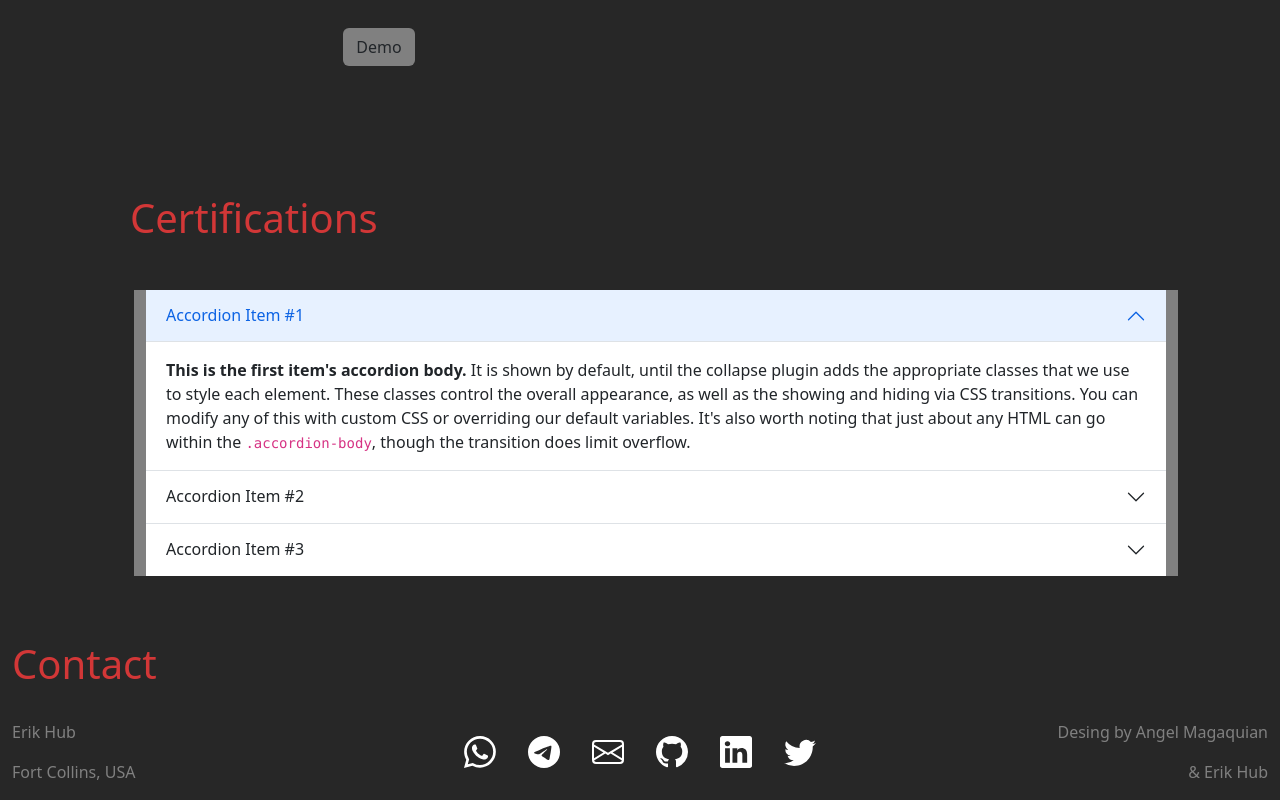
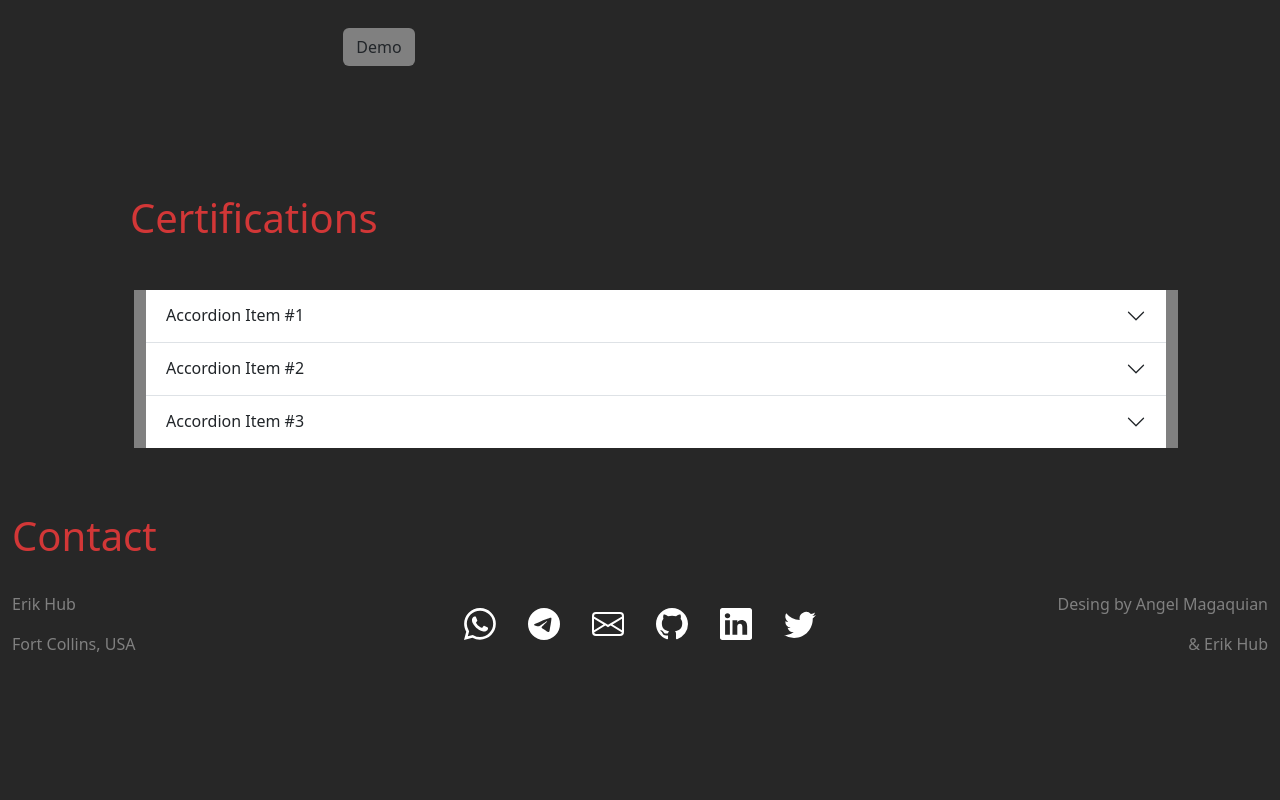
Before and after one commit to ehub-96/my-resume, a React (Vite) app: page / in a window 1280 px wide. Shown: the part 2105-2905 px from the top of the page. After the commit the page ends 2777 px from the top, so only its background shows below. Built offline with nearby package versions, Linux system fonts and the light colour scheme.

Commit message:
flush maybe?

```diff
--- a/src/components/Certifications/Certifications.jsx
+++ b/src/components/Certifications/Certifications.jsx
@@ -9,44 +9,43 @@
         <div className='Certifications'>
             <h1 className='s-title'>Certifications</h1>
             <div className="row">
-            <div class="accordion accordion-flush" id="accordionPanelsStayOpenExample">
-              <div class="accordion-item">
-                <h2 class="accordion-header" id="panelsStayOpen-headingOne">
-                  <button class="accordion-button" type="button" data-bs-toggle="collapse" data-bs-target="#panelsStayOpen-collapseOne" aria-expanded="true" aria-controls="panelsStayOpen-collapseOne">
-                    Accordion Item #1
-                  </button>
-                </h2>
-                <div id="panelsStayOpen-collapseOne" class="accordion-collapse collapse show" aria-labelledby="panelsStayOpen-headingOne">
-                  <div class="accordion-body">
-                    <strong>This is the first item's accordion body.</strong> It is shown by default, until the collapse plugin adds the appropriate classes that we use to style each element. These classes control the overall appearance, as well as the showing and hiding via CSS transitions. You can modify any of this with custom CSS or overriding our default variables. It's also worth noting that just about any HTML can go within the <code>.accordion-body</code>, though the transition does limit overflow.
+
+
+                <div class="accordion accordion-flush" id="accordionFlushExample">
+                  <div class="accordion-item">
+                    <h2 class="accordion-header" id="flush-headingOne">
+                      <button class="accordion-button collapsed" type="button" data-bs-toggle="collapse" data-bs-target="#flush-collapseOne" aria-expanded="false" aria-controls="flush-collapseOne">
+                        Accordion Item #1
+                      </button>
+                    </h2>
+                    <div id="flush-collapseOne" class="accordion-collapse collapse" aria-labelledby="flush-headingOne" data-bs-parent="#accordionFlushExample">
+                      <div class="accordion-body">Placeholder content for this accordion, which is intended to demonstrate the <code>.accordion-flush</code> class. This is the first item's accordion body.</div>
+                    </div>
+                  </div>
+                  <div class="accordion-item">
+                    <h2 class="accordion-header" id="flush-headingTwo">
+                      <button class="accordion-button collapsed" type="button" data-bs-toggle="collapse" data-bs-target="#flush-collapseTwo" aria-expanded="false" aria-controls="flush-collapseTwo">
+                        Accordion Item #2
+                      </button>
+                    </h2>
+                    <div id="flush-collapseTwo" class="accordion-collapse collapse" aria-labelledby="flush-headingTwo" data-bs-parent="#accordionFlushExample">
+                      <div class="accordion-body">Placeholder content for this accordion, which is intended to demonstrate the <code>.accordion-flush</code> class. This is the second item's accordion body. Let's imagine this being filled with some actual content.</div>
+                    </div>
+                  </div>
+                  <div class="accordion-item">
+                    <h2 class="accordion-header" id="flush-headingThree">
+                      <button class="accordion-button collapsed" type="button" data-bs-toggle="collapse" data-bs-target="#flush-collapseThree" aria-expanded="false" aria-controls="flush-collapseThree">
+                        Accordion Item #3
+                      </button>
+                    </h2>
+                    <div id="flush-collapseThree" class="accordion-collapse collapse" aria-labelledby="flush-headingThree" data-bs-parent="#accordionFlushExample">
+                      <div class="accordion-body">Placeholder content for this accordion, which is intended to demonstrate the <code>.accordion-flush</code> class. This is the third item's accordion body. Nothing more exciting happening here in terms of content, but just filling up the space to make it look, at least at first glance, a bit more representative of how this would look in a real-world application.</div>
+                    </div>
                   </div>
                 </div>
-              </div>
-              <div class="accordion-item">
-                <h2 class="accordion-header" id="panelsStayOpen-headingTwo">
-                  <button class="accordion-button collapsed" type="button" data-bs-toggle="collapse" data-bs-target="#panelsStayOpen-collapseTwo" aria-expanded="false" aria-controls="panelsStayOpen-collapseTwo">
-                    Accordion Item #2
-                  </button>
-                </h2>
-                <div id="panelsStayOpen-collapseTwo" class="accordion-collapse collapse" aria-labelledby="panelsStayOpen-headingTwo">
-                  <div class="accordion-body">
-                    <strong>This is the second item's accordion body.</strong> It is hidden by default, until the collapse plugin adds the appropriate classes that we use to style each element. These classes control the overall appearance, as well as the showing and hiding via CSS transitions. You can modify any of this with custom CSS or overriding our default variables. It's also worth noting that just about any HTML can go within the <code>.accordion-body</code>, though the transition does limit overflow.
-                  </div>
-                </div>
-              </div>
-              <div class="accordion-item">
-                <h2 class="accordion-header" id="panelsStayOpen-headingThree">
-                  <button class="accordion-button collapsed" type="button" data-bs-toggle="collapse" data-bs-target="#panelsStayOpen-collapseThree" aria-expanded="false" aria-controls="panelsStayOpen-collapseThree">
-                    Accordion Item #3
-                  </button>
-                </h2>
-                <div id="panelsStayOpen-collapseThree" class="accordion-collapse collapse" aria-labelledby="panelsStayOpen-headingThree">
-                  <div class="accordion-body">
-                    <strong>This is the third item's accordion body.</strong> It is hidden by default, until the collapse plugin adds the appropriate classes that we use to style each element. These classes control the overall appearance, as well as the showing and hiding via CSS transitions. You can modify any of this with custom CSS or overriding our default variables. It's also worth noting that just about any HTML can go within the <code>.accordion-body</code>, though the transition does limit overflow.
-                  </div>
-                </div>
-              </div>
-            </div>
+
+
+
           </div>
         </div>
         );
```
